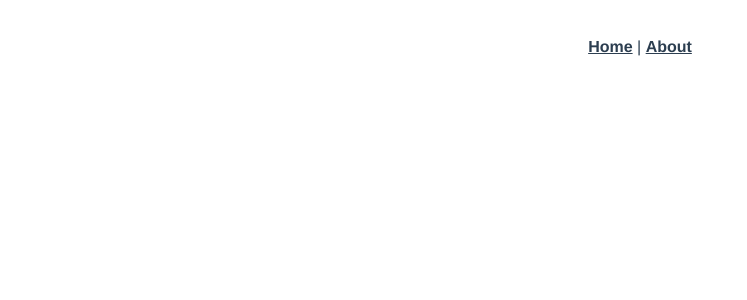
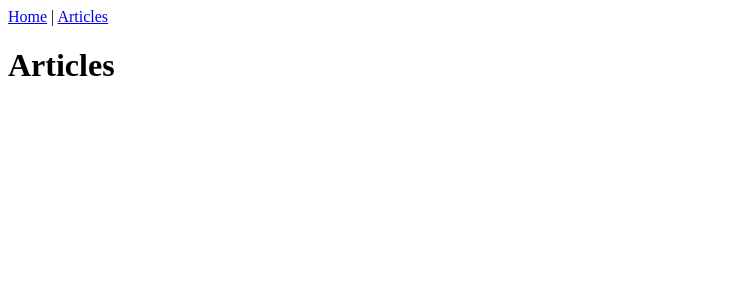
Before and after one commit to JulianRomana/flex-gang-pwa, a Vue app: page /articles in a window 1280 px wide. Shown: the top 300 px of the page, without its empty margins (0-747 px from the left). Built offline with nearby package versions, Linux system fonts and the light colour scheme.

Commit message:
add config

```diff
--- a/babel.config.js
+++ b/babel.config.js
@@ -2,4 +2,4 @@ module.exports = {
   presets: [
     '@vue/cli-plugin-babel/preset',
   ],
-};
+}
--- a/src/App.vue
+++ b/src/App.vue
@@ -2,31 +2,11 @@
   <div id="app">
     <div id="nav">
       <router-link to="/">Home</router-link> |
-      <router-link to="/about">About</router-link>
+      <router-link to="/articles">Articles</router-link>
     </div>
     <router-view/>
   </div>
 </template>
 
 <style lang="scss">
-#app {
-  font-family: Avenir, Helvetica, Arial, sans-serif;
-  -webkit-font-smoothing: antialiased;
-  -moz-osx-font-smoothing: grayscale;
-  text-align: center;
-  color: #2c3e50;
-}
-
-#nav {
-  padding: 30px;
-
-  a {
-    font-weight: bold;
-    color: #2c3e50;
-
-    &.router-link-exact-active {
-      color: #42b983;
-    }
-  }
-}
 </style>
--- /dev/null
+++ b/src/components/Article.vue
@@ -0,0 +1,15 @@
+<template>
+  <div>
+    <h1>hello</h1>
+  </div>
+</template>
+
+<script>
+export default {
+
+}
+</script >
+
+<style module lang="scss">
+
+</style>
--- a/src/components/HelloWorld.vue
+++ /dev/null
@@ -1,61 +0,0 @@
-<template>
-  <div class="hello">
-    <h1>{{ msg }}</h1>
-    <p>
-      For a guide and recipes on how to configure / customize this project,<br>
-      check out the
-      <a href="https://cli.vuejs.org" target="_blank" rel="noopener">vue-cli documentation</a>.
-    </p>
-    <h3>Installed CLI Plugins</h3>
-    <ul>
-      <li><a href="https://github.com/vuejs/vue-cli/tree/dev/packages/%40vue/cli-plugin-babel" target="_blank" rel="noopener">babel</a></li>
-      <li><a href="https://github.com/vuejs/vue-cli/tree/dev/packages/%40vue/cli-plugin-pwa" target="_blank" rel="noopener">pwa</a></li>
-      <li><a href="https://github.com/vuejs/vue-cli/tree/dev/packages/%40vue/cli-plugin-router" target="_blank" rel="noopener">router</a></li>
-      <li><a href="https://github.com/vuejs/vue-cli/tree/dev/packages/%40vue/cli-plugin-vuex" target="_blank" rel="noopener">vuex</a></li>
-      <li><a href="https://github.com/vuejs/vue-cli/tree/dev/packages/%40vue/cli-plugin-eslint" target="_blank" rel="noopener">eslint</a></li>
-    </ul>
-    <h3>Essential Links</h3>
-    <ul>
-      <li><a href="https://vuejs.org" target="_blank" rel="noopener">Core Docs</a></li>
-      <li><a href="https://forum.vuejs.org" target="_blank" rel="noopener">Forum</a></li>
-      <li><a href="https://chat.vuejs.org" target="_blank" rel="noopener">Community Chat</a></li>
-      <li><a href="https://twitter.com/vuejs" target="_blank" rel="noopener">Twitter</a></li>
-      <li><a href="https://news.vuejs.org" target="_blank" rel="noopener">News</a></li>
-    </ul>
-    <h3>Ecosystem</h3>
-    <ul>
-      <li><a href="https://router.vuejs.org" target="_blank" rel="noopener">vue-router</a></li>
-      <li><a href="https://vuex.vuejs.org" target="_blank" rel="noopener">vuex</a></li>
-      <li><a href="https://github.com/vuejs/vue-devtools#vue-devtools" target="_blank" rel="noopener">vue-devtools</a></li>
-      <li><a href="https://vue-loader.vuejs.org" target="_blank" rel="noopener">vue-loader</a></li>
-      <li><a href="https://github.com/vuejs/awesome-vue" target="_blank" rel="noopener">awesome-vue</a></li>
-    </ul>
-  </div>
-</template>
-
-<script>
-export default {
-  name: 'HelloWorld',
-  props: {
-    msg: String,
-  },
-}
-</script>
-
-<!-- Add "scoped" attribute to limit CSS to this component only -->
-<style scoped lang="scss">
-h3 {
-  margin: 40px 0 0;
-}
-ul {
-  list-style-type: none;
-  padding: 0;
-}
-li {
-  display: inline-block;
-  margin: 0 10px;
-}
-a {
-  color: #42b983;
-}
-</style>
--- /dev/null
+++ b/src/pages/Articles.vue
@@ -0,0 +1,15 @@
+<template>
+  <div>
+    <h1>Articles</h1>
+  </div>
+</template>
+
+<script>
+export default {
+  name: 'Articles',
+}
+</script>
+
+<style>
+
+</style>
--- /dev/null
+++ b/src/pages/Home.vue
@@ -0,0 +1,12 @@
+<template>
+  <div class="home">
+    <img alt="Controller logo" src="../assets/controller.svg">
+  </div>
+</template>
+
+<script>
+
+export default {
+  name: 'Home',
+}
+</script>
--- a/src/router/index.js
+++ b/src/router/index.js
@@ -1,6 +1,8 @@
 import Vue from 'vue'
 import VueRouter from 'vue-router'
-import Home from '../views/Home.vue'
+import Article from '../components/Article.vue'
+import Home from '../pages/Home.vue'
+import Articles from '../pages/Articles.vue'
 
 Vue.use(VueRouter)
 
@@ -11,12 +13,14 @@ const routes = [
     component: Home,
   },
   {
-    path: '/about',
-    name: 'About',
-    // route level code-splitting
-    // this generates a separate chunk (about.[hash].js) for this route
-    // which is lazy-loaded when the route is visited.
-    component: () => import(/* webpackChunkName: "about" */ '../views/About.vue'),
+    path: '/articles',
+    name: 'Articles',
+    component: Articles,
+  },
+  {
+    path: '/article/:slug',
+    name: 'Article',
+    component: Article,
   },
 ]
 
--- a/src/views/About.vue
+++ /dev/null
@@ -1,5 +0,0 @@
-<template>
-  <div class="about">
-    <h1>This is an about page</h1>
-  </div>
-</template>
--- a/src/views/Home.vue
+++ /dev/null
@@ -1,18 +0,0 @@
-<template>
-  <div class="home">
-    <img alt="Vue logo" src="../assets/logo.png">
-    <HelloWorld msg="Welcome to Your Vue.js App"/>
-  </div>
-</template>
-
-<script>
-// @ is an alias to /src
-import HelloWorld from '@/components/HelloWorld.vue'
-
-export default {
-  name: 'Home',
-  components: {
-    HelloWorld,
-  },
-}
-</script>
```
Also changed, not shown: .eslintrc.js, src/assets/controller.svg (added), src/assets/favicon.png (added).
